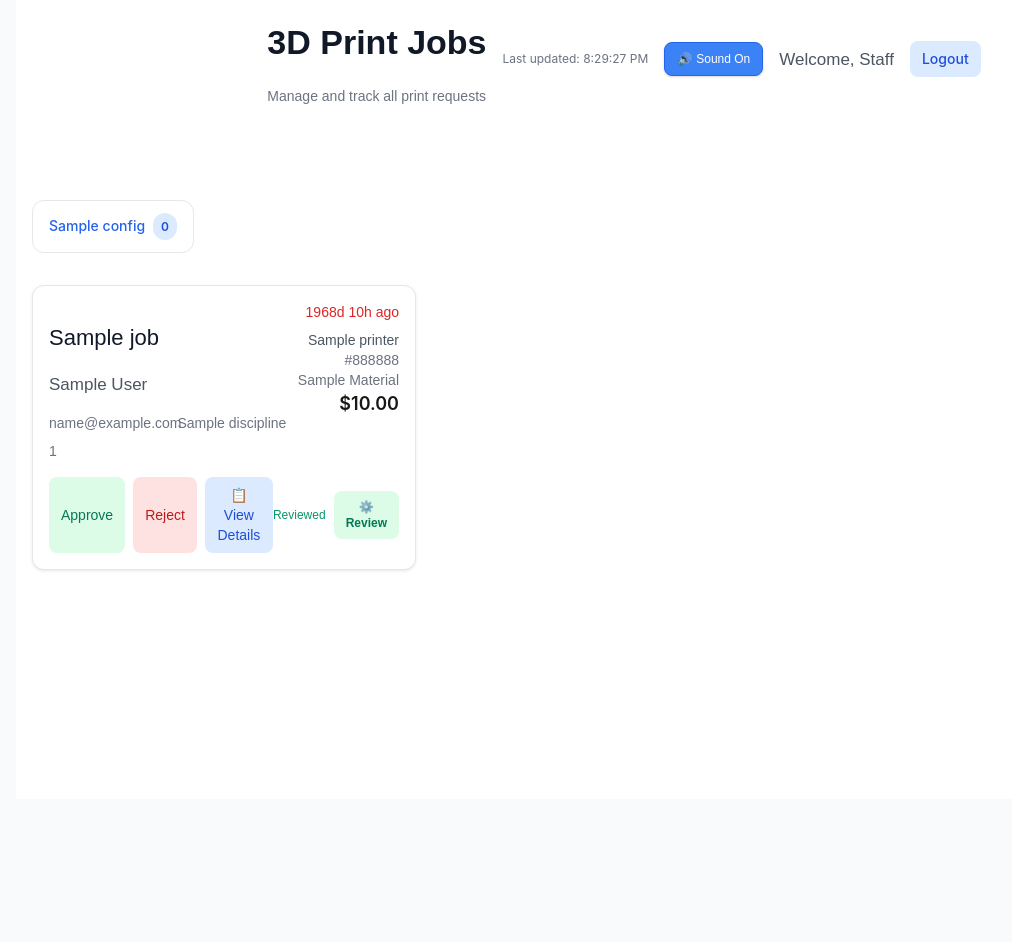
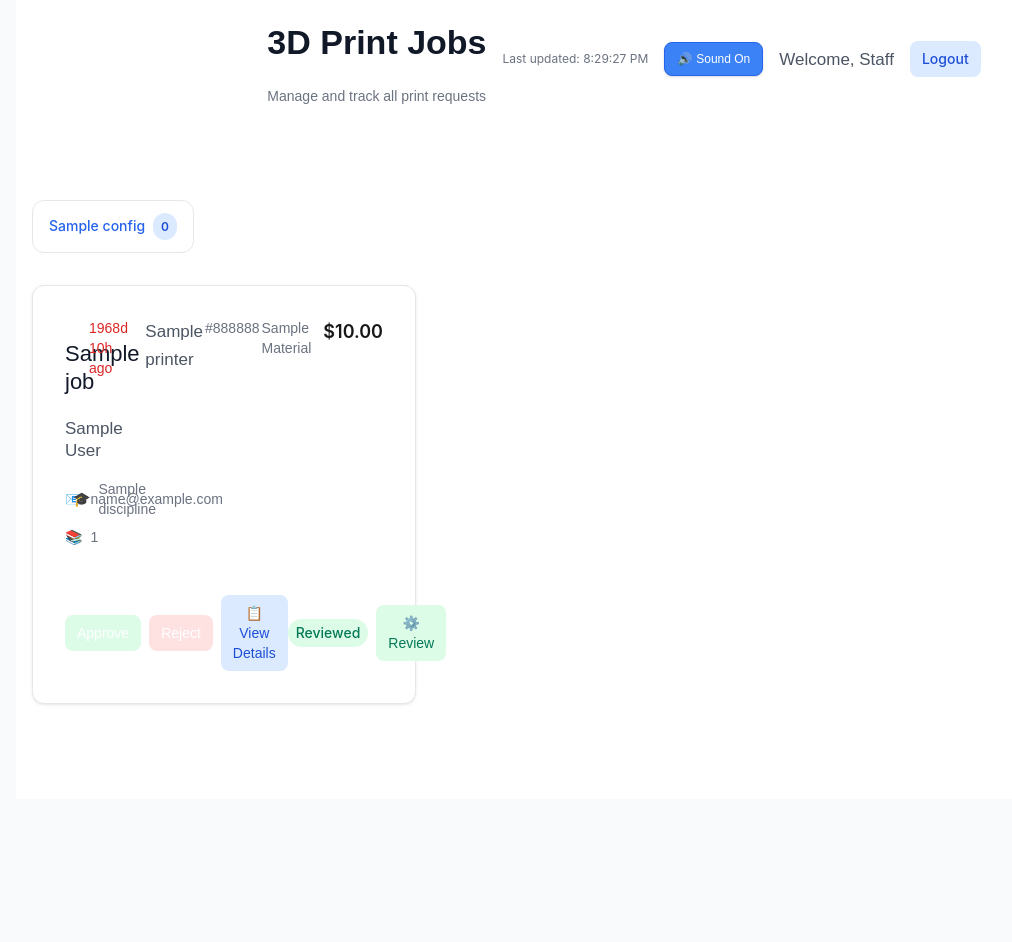
Before and after one commit to Cfree1989/3DPrintSystemV3, a Flask app: template 3DPrintSystem/app/templates/staff/dashboard/index.html in a window 1280 px wide. Shown: the part 131-1073 px from the top of the page, without its empty margins (16-1028 px from the left). Run offline with Flask 3, Linux system fonts and the light colour scheme; the template is opened without the code that fills it: most values are stand-ins (such as "Sample title", 1, 10 or a date in 2020); parts of the project's set-up code (start-up, migrations or seed data) failed here and were passed over.

Commit message:
feat(ui): Complete v0.dev job card redesign (Phase 2.2.1-2.2.5) - Implemented component structure, layout, badges, buttons, and transitions

```diff
--- a/3DPrintSystem/app/templates/staff/dashboard/components/_job_card.html
+++ b/3DPrintSystem/app/templates/staff/dashboard/components/_job_card.html
@@ -1,45 +1,65 @@
-<div class="card-v0 job-card-v0 {% if job.staff_viewed_at is none %}card-v0-unreviewed{% endif %}"
+<!-- V0.dev Job Card Component -->
+<div class="card-v0 job-card-v0 {% if job.staff_viewed_at is none %}card-v0-unreviewed{% endif %}
+            hover:shadow-v0-lg transition-all duration-200 ease-in-out"
      data-job-id="{{ job.id }}">
+    <!-- Status Badge -->
     {% if job.staff_viewed_at is none %}
     <div class="flex items-center mb-v0-lg">
-        <span class="badge-v0-new">NEW</span>
+        <span class="badge-v0-new bg-v0-orange-100 text-v0-orange-700 px-v0-base py-v0-xs rounded-full text-v0-sm font-medium
+                     hover:bg-v0-orange-200 transition-colors duration-200">NEW</span>
     </div>
     {% endif %}
-    <div class="job-card-content-v0">
-        <div class="flex items-start justify-between">
-            <!-- Student Information (Primary) -->
-            <div class="flex-1 min-w-0">
-                <h3 class="text-v0-job-title mb-v0-xs">{{ job.student_name }}</h3>
-                <p class="text-v0-body mb-v0-md">{{ job.display_name or job.original_filename }}</p>
-                <div class="grid-v0-details text-v0-detail">
-                    <span>{{ job.student_email }}</span>
-                    <span>{{ job.discipline | discipline_name }}</span>
+
+    <!-- Main Content -->
+    <div class="job-card-content-v0 p-v0-lg">
+        <div class="flex items-start justify-between gap-v0-xl">
+            <!-- Left Column: Student Info -->
+            <div class="flex-1 min-w-0 space-y-v0-md">
+                <div>
+                    <h3 class="text-v0-job-title mb-v0-xs hover:text-v0-primary transition-colors duration-200">{{ job.student_name }}</h3>
+                    <p class="text-v0-body text-v0-gray-600 hover:text-v0-gray-800 transition-colors duration-200">{{ job.display_name or job.original_filename }}</p>
+                </div>
+
+                <div class="grid-v0-details text-v0-detail space-y-v0-xs">
+                    <div class="flex items-center gap-v0-base group">
+                        <span class="text-v0-gray-500 group-hover:text-v0-primary transition-colors duration-200">📧</span>
+                        <span class="group-hover:text-v0-gray-800 transition-colors duration-200">{{ job.student_email }}</span>
+                    </div>
+                    <div class="flex items-center gap-v0-base group">
+                        <span class="text-v0-gray-500 group-hover:text-v0-primary transition-colors duration-200">🎓</span>
+                        <span class="group-hover:text-v0-gray-800 transition-colors duration-200">{{ job.discipline | discipline_name }}</span>
+                    </div>
                     {% if job.class_number %}
-                    <span>{{ job.class_number }}</span>
+                    <div class="flex items-center gap-v0-base group">
+                        <span class="text-v0-gray-500 group-hover:text-v0-primary transition-colors duration-200">📚</span>
+                        <span class="group-hover:text-v0-gray-800 transition-colors duration-200">{{ job.class_number }}</span>
+                    </div>
                     {% endif %}
                 </div>
             </div>
 
-            <!-- Job Details (Secondary) -->
-            <div class="ml-v0-xl text-right">
-                <div class="text-v0-detail mb-v0-base">
+            <!-- Right Column: Job Details -->
+            <div class="flex flex-col items-end gap-v0-md">
+                <div class="text-v0-detail text-v0-gray-500 hover:text-v0-gray-700 transition-colors duration-200">
                     <span class="job-age" data-created-at="{{ job.created_at.isoformat() if job.created_at }}"></span>
                 </div>
+
                 {% if job.printer or job.color or job.material %}
-                <div class="text-v0-sm space-y-v0-xs text-right">
+                <div class="flex flex-col items-end gap-v0-xs">
                     {% if job.printer %}
-                    <div class="text-v0-body font-medium">{{ job.printer | printer_name }}</div>
+                    <div class="text-v0-body font-medium hover:text-v0-primary transition-colors duration-200">{{ job.printer | printer_name }}</div>
                     {% endif %}
                     {% if job.color %}
-                    <div class="text-v0-detail">{{ job.color | color_name }}</div>
+                    <div class="text-v0-detail text-v0-gray-600 hover:text-v0-gray-800 transition-colors duration-200">{{ job.color | color_name }}</div>
                     {% endif %}
                     {% if job.material %}
-                    <div class="text-v0-detail">{{ job.material | title }}</div>
+                    <div class="text-v0-detail text-v0-gray-600 hover:text-v0-gray-800 transition-colors duration-200">{{ job.material | title }}</div>
                     {% endif %}
                 </div>
                 {% endif %}
+
                 {% if job.cost_usd %}
-                <div class="text-v0-lg font-semibold text-v0-primary mt-v0-md">
+                <div class="text-v0-lg font-semibold text-v0-primary hover:text-v0-primary-600 transition-colors duration-200">
                     ${{ "%.2f"|format(job.cost_usd) }}
                 </div>
                 {% endif %}
@@ -47,57 +67,79 @@
         </div>
     </div>
 
-    <!-- V0.dev Action Buttons -->
+    <!-- Action Buttons -->
     {% if current_status == 'UPLOADED' %}
-    <div class="job-card-actions-v0 border-t border-v0-border">
+    <div class="job-card-actions-v0 border-t border-v0-border p-v0-lg">
         <div class="flex items-center justify-between">
-            <!-- Primary Actions (Left) -->
-            <div class="button-group-v0">
+            <!-- Primary Actions -->
+            <div class="button-group-v0 flex items-center gap-v0-base">
                 <button onclick="handleApprovalClick(event, '{{ job.id }}')"
-                        class="btn-v0-success">
+                        class="btn-v0-success px-v0-lg py-v0-base rounded-lg bg-v0-green-600 text-white font-medium
+                               hover:bg-v0-green-700 focus:ring-2 focus:ring-v0-green-500 focus:ring-offset-2
+                               transform hover:scale-105 active:scale-95
+                               transition-all duration-200 ease-in-out">
                     Approve
                 </button>
                 <button onclick="handleRejectionClick(event, '{{ job.id }}')"
-                        class="btn-v0-danger">
+                        class="btn-v0-danger px-v0-lg py-v0-base rounded-lg bg-v0-red-600 text-white font-medium
+                               hover:bg-v0-red-700 focus:ring-2 focus:ring-v0-red-500 focus:ring-offset-2
+                               transform hover:scale-105 active:scale-95
+                               transition-all duration-200 ease-in-out">
                     Reject
                 </button>
-                <button onclick="event.stopPropagation(); event.preventDefault();" class="btn-v0-secondary">
+                <button onclick="event.stopPropagation(); event.preventDefault();"
+                        class="btn-v0-secondary px-v0-lg py-v0-base rounded-lg bg-v0-gray-100 text-v0-gray-700 font-medium
+                               hover:bg-v0-gray-200 focus:ring-2 focus:ring-v0-gray-500 focus:ring-offset-2
+                               transform hover:scale-105 active:scale-95
+                               transition-all duration-200 ease-in-out">
                     📋 View Details
                 </button>
             </div>
 
-            <!-- Review Status Actions (Right) -->
+            <!-- Review Status -->
             <div class="flex items-center gap-v0-base">
                 {% if job.staff_viewed_at is none %}
-                <!-- Unreviewed State -->
-                <span class="text-v0-badge text-v0-orange-600 font-medium">Unreviewed</span>
+                <span class="badge-v0-status bg-v0-orange-100 text-v0-orange-700 px-v0-base py-v0-xs rounded-full text-v0-sm font-medium
+                            hover:bg-v0-orange-200 transition-colors duration-200">Unreviewed</span>
                 <div class="relative">
                     <button onclick="showReviewMenu('{{ job.id }}')"
-                            class="btn-v0-warning text-v0-badge"
+                            class="btn-v0-warning px-v0-lg py-v0-base rounded-lg bg-v0-orange-100 text-v0-orange-700 font-medium
+                                   hover:bg-v0-orange-200 focus:ring-2 focus:ring-v0-orange-500 focus:ring-offset-2
+                                   transform hover:scale-105 active:scale-95
+                                   transition-all duration-200 ease-in-out"
                             title="Review options">
                         Review
                     </button>
-                    <div id="review-menu-{{ job.id }}" class="hidden absolute right-0 mt-1 w-48 card-v0 z-10">
+                    <div id="review-menu-{{ job.id }}"
+                         class="hidden absolute right-0 mt-1 w-48 card-v0 z-10 shadow-v0-lg
+                                transform transition-all duration-200 ease-in-out
+                                hover:shadow-v0-xl">
                         <button onclick="confirmMarkAsReviewed('{{ job.id }}')"
                                 class="w-full text-left p-v0-base text-v0-body hover:bg-v0-gray-50 rounded-t-lg
-                                       focus:outline-none focus:bg-v0-gray-50">
+                                       focus:outline-none focus:bg-v0-gray-50 transition-colors duration-150">
                             ✓ Mark as Reviewed
                         </button>
                     </div>
                 </div>
                 {% else %}
-                <!-- Reviewed State -->
-                <span class="text-v0-badge text-v0-green-600 font-medium">Reviewed</span>
+                <span class="badge-v0-status bg-v0-green-100 text-v0-green-700 px-v0-base py-v0-xs rounded-full text-v0-sm font-medium
+                            hover:bg-v0-green-200 transition-colors duration-200">Reviewed</span>
                 <div class="relative">
                     <button onclick="showReviewMenu('{{ job.id }}')"
-                            class="btn-v0-success text-v0-badge"
+                            class="btn-v0-success px-v0-lg py-v0-base rounded-lg bg-v0-green-100 text-v0-green-700 font-medium
+                                   hover:bg-v0-green-200 focus:ring-2 focus:ring-v0-green-500 focus:ring-offset-2
+                                   transform hover:scale-105 active:scale-95
+                                   transition-all duration-200 ease-in-out"
                             title="Review options">
                         ⚙️ Review
                     </button>
-                    <div id="review-menu-{{ job.id }}" class="hidden absolute right-0 mt-1 w-48 card-v0 z-10">
+                    <div id="review-menu-{{ job.id }}"
+                         class="hidden absolute right-0 mt-1 w-48 card-v0 z-10 shadow-v0-lg
+                                transform transition-all duration-200 ease-in-out
+                                hover:shadow-v0-xl">
                         <button onclick="confirmMarkAsUnreviewed('{{ job.id }}')"
                                 class="w-full text-left p-v0-base text-v0-body hover:bg-v0-gray-50 rounded-t-lg
-                                       focus:outline-none focus:bg-v0-gray-50">
+                                       focus:outline-none focus:bg-v0-gray-50 transition-colors duration-150">
                             ↺ Mark as Unreviewed
                         </button>
                     </div>
```
Also changed, not shown: .cursor/scratchpad.md.
